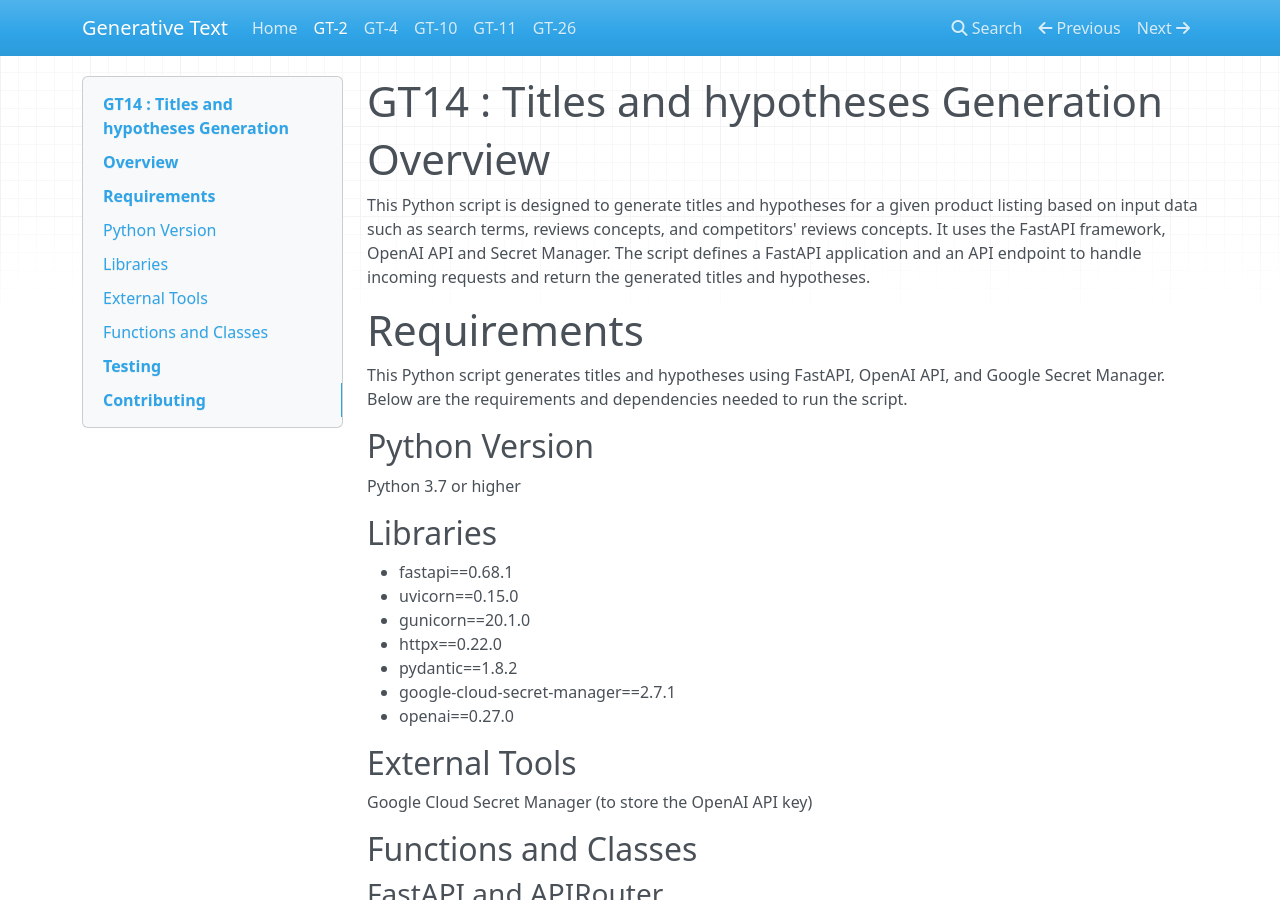
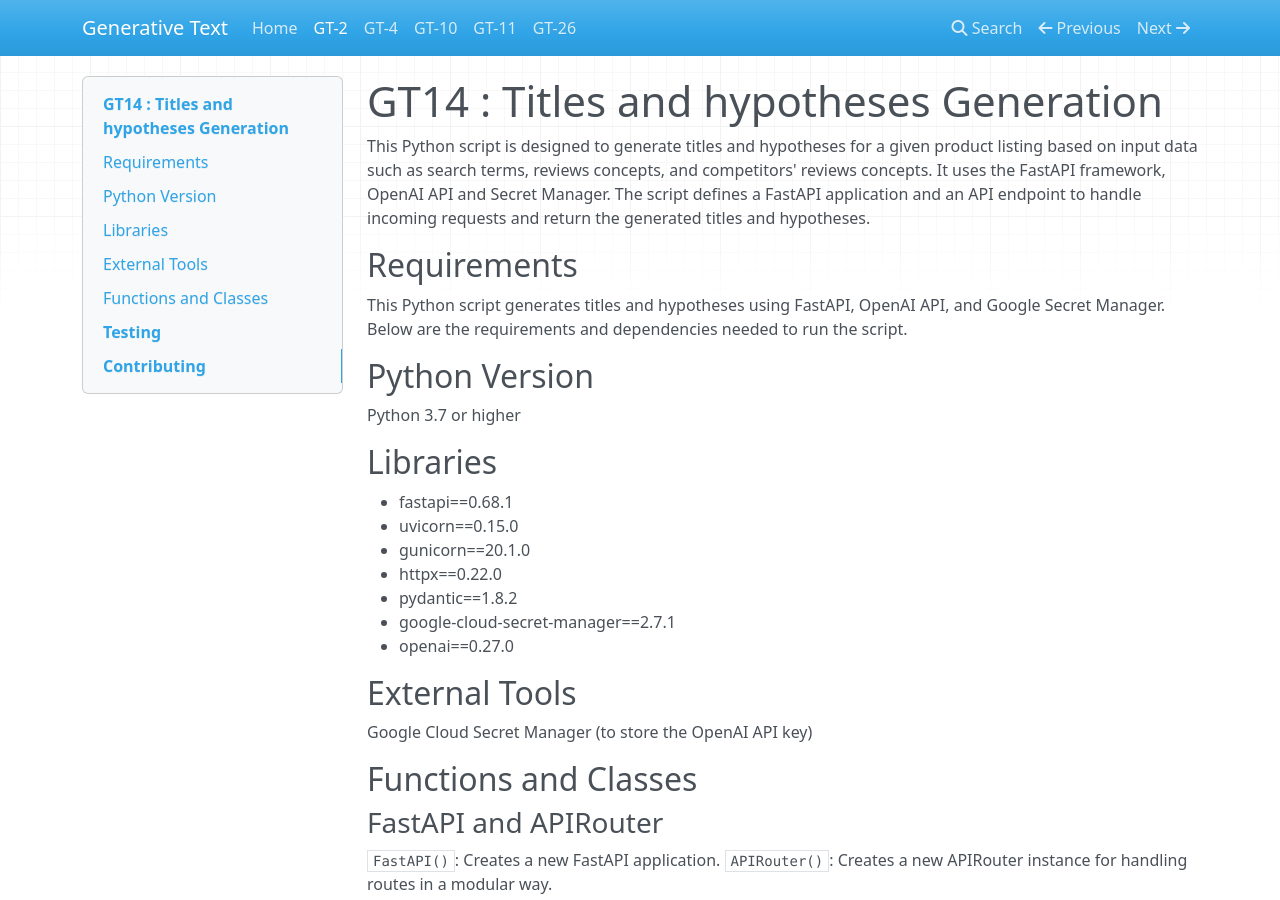
Before and after one commit to emanuelcohal/MKdocs, an MkDocs documentation site: the page built from docs/GT-2.md, in a window 1280 px wide and 900 px high. Built offline with MkDocs 1.6.1, drawn with Linux system fonts in a browser that asks for light colours; nearby versions of some CDN libraries.

Commit message:
Update GT-2.md

```diff
--- a/docs/GT-2.md
+++ b/docs/GT-2.md
@@ -1,10 +1,8 @@
 # GT14 : Titles and hypotheses Generation
-
-# Overview
 
 This Python script is designed to generate titles and hypotheses for a given product listing based on input data such as search terms, reviews concepts, and competitors' reviews concepts. It uses the FastAPI framework, OpenAI API and Secret Manager. The script defines a FastAPI application and an API endpoint to handle incoming requests and return the generated titles and hypotheses.
 
-# Requirements
+## Requirements
 
 This Python script generates titles and hypotheses using FastAPI, OpenAI API, and Google Secret Manager. Below are the requirements and dependencies needed to run the script.
 
```
